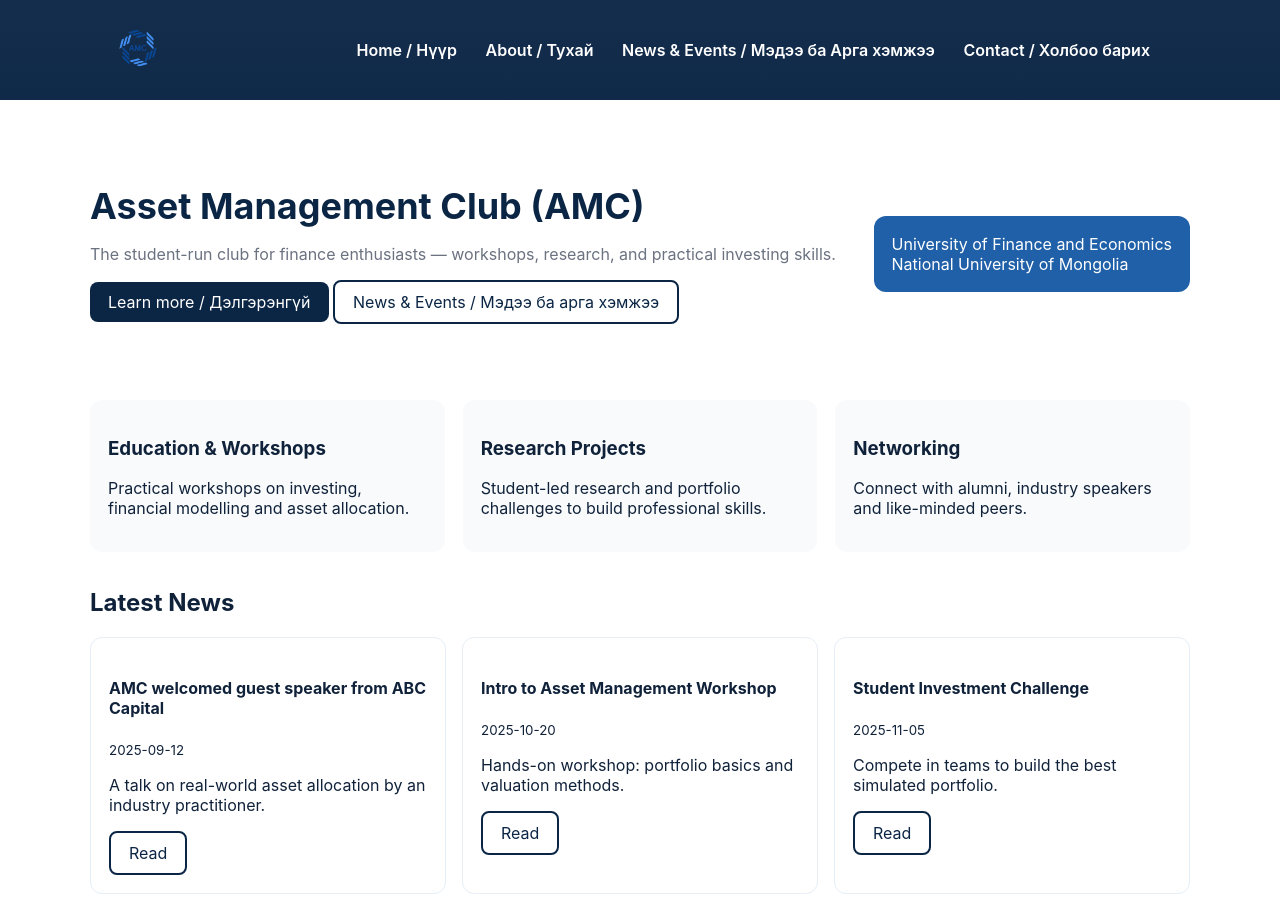
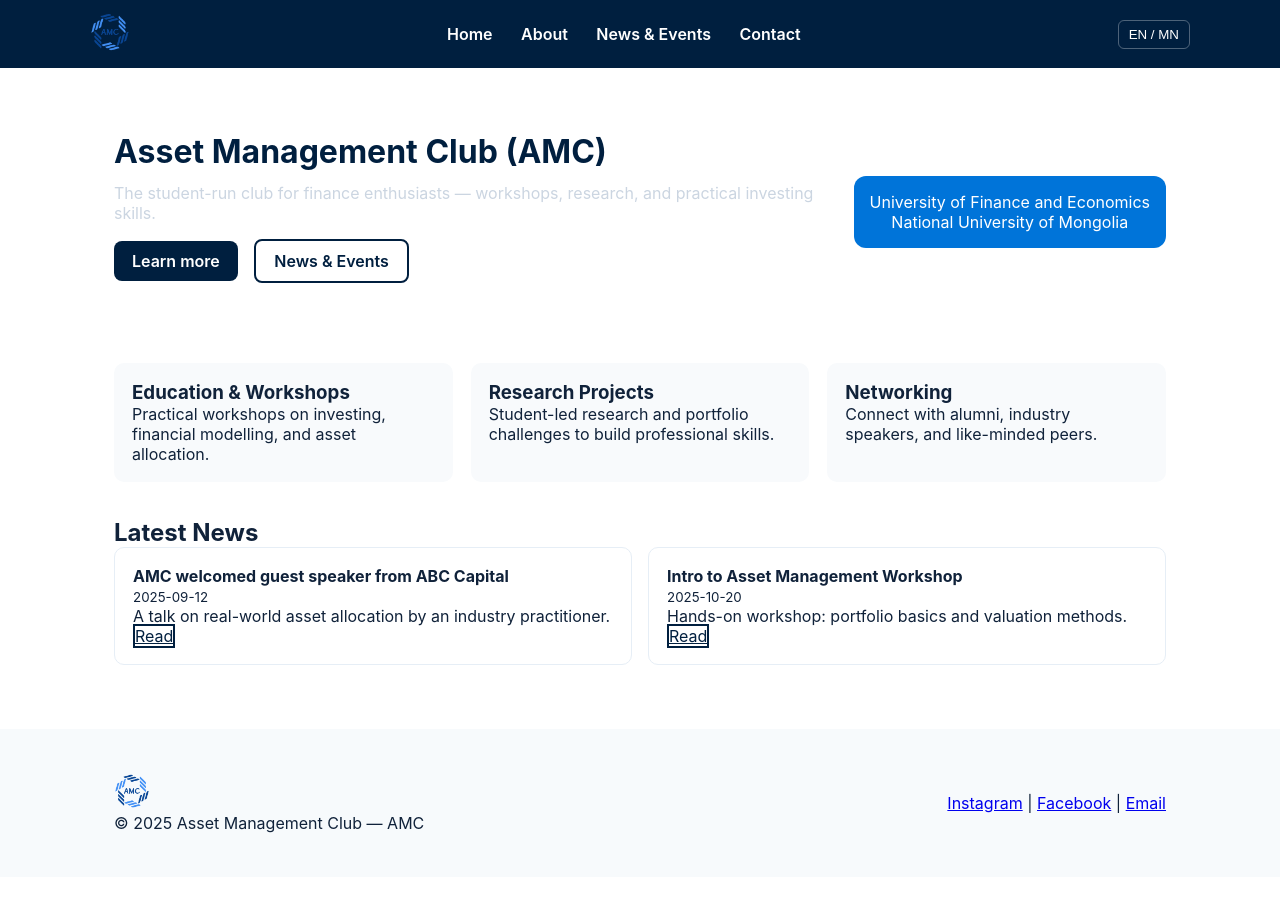
Before and after one commit to amc-mn/amc.mn, a plain HTML site: page index.html in a window 1280 px wide. Shown: the top 897 px of the page. Drawn offline with Linux system fonts and the light colour scheme.

Commit message:
Update index.html

```diff
--- a/index.html
+++ b/index.html
@@ -6,77 +6,100 @@
 <title>Asset Management Club — Home</title>
 <link rel="icon" href="logo.png">
 <style>
-    :root{
-      --navy:#0b2545;
-      --blue:#2060a8;
-      --white:#ffffff;
-      --muted:#6b7280;
-      --radius:10px;
-      --container:1100px;
+  :root {
+    --navy: #001f3f;    /* deep navy blue main theme */
+    --blue: #0074D9;    /* accent blue */
+    --white: #ffffff;
+    --muted: #cbd5e1;
+    --radius: 10px;
+    --container: 1100px;
   }
-    *{box-sizing:border-box;}
-    body{font-family:Inter, Poppins, system-ui, -apple-system, 'Segoe UI', Roboto, Arial; margin:0; color:#10223a; background:#fff;}
-    .container{max-width:var(--container); margin:0 auto; padding:28px;}
-    .site-header{background:linear-gradient(180deg, rgba(11,37,69,0.96), rgba(11,37,69,0.98)); color:var(--white);}
-    .header-inner{display:flex; align-items:center; justify-content:space-between; flex-wrap:wrap;}
-    .brand img{height:40px;}
-    .main-nav a{color:var(--white); text-decoration:none; margin:0 12px; font-weight:600;}
-    .page-content{padding:36px 0;}
-    .hero{padding:48px 0; display:flex; align-items:center; flex-wrap:wrap;}
-    .hero-card{flex:1;}
-    .hero-card h1{font-size:36px; margin:0 0 8px; color:var(--navy);}
-    .hero-card .lead{color:var(--muted); margin-bottom:16px;}
-    .btn{display:inline-block; padding:10px 18px; border-radius:8px; text-decoration:none;}
-    .btn-primary{background:var(--navy); color:var(--white);}
-    .btn-outline{border:2px solid var(--navy); color:var(--navy); background:transparent;}
-    .badge{background:var(--blue); color:var(--white); padding:18px; border-radius:12px; margin-left:24px;}
-    .features{display:grid; grid-template-columns:repeat(3,1fr); gap:18px; margin-top:28px;}
-    .feature{background:#f8fafc; padding:18px; border-radius:12px;}
-    .latest{margin-top:36px;}
-    .card-grid{display:grid; grid-template-columns:repeat(auto-fit,minmax(240px,1fr)); gap:16px;}
-    .card{background:#fff; border:1px solid #e6eef6; padding:18px; border-radius:12px;}
-    .site-footer{background:#f7fafc; padding:20px 0; margin-top:40px;}
-    .footer-inner{display:flex; justify-content:space-between; align-items:center; flex-wrap:wrap;}
-    @media (max-width:900px){
-      .features{grid-template-columns:1fr;}
-      .header-inner{flex-direction:column;}
-      .main-nav{margin-top:12px;}
+
+  * { box-sizing: border-box; margin: 0; padding: 0; }
+  body { font-family: Inter, Poppins, system-ui, -apple-system, 'Segoe UI', Roboto, Arial; color: #10223a; background: #fff; }
+  .container { max-width: var(--container); margin: 0 auto; padding: 24px; }
+
+  /* Header */
+  .site-header { background: var(--navy); color: var(--white); }
+  .header-inner { display: flex; justify-content: space-between; align-items: center; flex-wrap: wrap; padding: 12px 0; }
+  .brand img { height: 40px; }
+  .main-nav a { color: var(--white); text-decoration: none; margin: 0 12px; font-weight: 600; }
+  .lang-btn { background: transparent; border: 1px solid rgba(255,255,255,0.3); color: var(--white); padding: 6px 10px; border-radius: 6px; cursor: pointer; }
+
+  /* Hero */
+  .hero { display: flex; align-items: center; justify-content: space-between; padding: 40px 0; flex-wrap: wrap; }
+  .hero-card { flex: 1; min-width: 280px; }
+  .hero-card h1 { font-size: 2rem; margin-bottom: 12px; color: var(--navy); }
+  .hero-card p { color: var(--muted); margin-bottom: 16px; }
+  .cta-row a { display: inline-block; margin-right: 12px; margin-bottom: 8px; padding: 10px 18px; border-radius: 8px; text-decoration: none; font-weight: 600; }
+  .btn-primary { background: var(--navy); color: var(--white); }
+  .btn-outline { border: 2px solid var(--navy); color: var(--navy); background: transparent; }
+  .badge { background: var(--blue); color: var(--white); padding: 16px; border-radius: 12px; margin-left: 24px; flex-shrink: 0; text-align: center; min-width: 200px; }
+
+  /* Features */
+  .features { display: grid; grid-template-columns: repeat(3, 1fr); gap: 18px; margin-top: 32px; }
+  .feature { background: #f8fafc; padding: 18px; border-radius: var(--radius); }
+
+  /* Latest news */
+  .latest { margin-top: 36px; }
+  .card-grid { display: grid; grid-template-columns: repeat(auto-fit, minmax(240px,1fr)); gap: 16px; }
+  .card { background: #fff; border: 1px solid #e6eef6; padding: 18px; border-radius: var(--radius); }
+
+  /* Footer */
+  .site-footer { background: #f7fafc; padding: 20px 0; margin-top: 40px; }
+  .footer-inner { display: flex; justify-content: space-between; align-items: center; flex-wrap: wrap; }
+  .footer-inner img { height: 36px; }
+
+  /* Page content */
+  .page-content { padding: 36px 0; }
+
+  /* Mobile responsiveness */
+  @media (max-width: 900px) {
+    .main-nav { width: 100%; margin-top: 12px; display: flex; flex-wrap: wrap; gap: 8px; }
+    .hero { flex-direction: column; text-align: center; }
+    .badge { margin-left: 0; margin-top: 16px; }
+    .features { grid-template-columns: 1fr; }
+    .card-grid { grid-template-columns: 1fr; }
   }
 </style>
 </head>
 <body>
+
 <!-- Header -->
 <header class="site-header">
   <div class="container header-inner">
     <a class="brand" href="index.html"><img src="logo.png" alt="AMC logo"></a>
     <nav class="main-nav">
-        <a href="index.html">Home / Нүүр</a>
-        <a href="about.html">About / Тухай</a>
-        <a href="news.html">News & Events / Мэдээ ба Арга хэмжээ</a>
-        <a href="contact.html">Contact / Холбоо барих</a>
+      <a href="index.html">Home</a>
+      <a href="about.html">About</a>
+      <a href="news.html">News & Events</a>
+      <a href="contact.html">Contact</a>
     </nav>
+    <button class="lang-btn" id="langToggle">EN / MN</button>
   </div>
 </header>
 
 <!-- Hero Section -->
-  <main class="container page-content">
+<main class="container">
   <section class="hero">
     <div class="hero-card">
       <h1>Asset Management Club (AMC)</h1>
-        <p class="lead">The student-run club for finance enthusiasts — workshops, research, and practical investing skills.</p>
-        <a class="btn btn-primary" href="about.html">Learn more / Дэлгэрэнгүй</a>
-        <a class="btn btn-outline" href="news.html">News & Events / Мэдээ ба арга хэмжээ</a>
+      <p>The student-run club for finance enthusiasts — workshops, research, and practical investing skills.</p>
+      <div class="cta-row">
+        <a class="btn btn-primary" href="about.html">Learn more</a>
+        <a class="btn btn-outline" href="news.html">News & Events</a>
+      </div>
     </div>
     <aside class="badge">
-        University of Finance and Economics<br>
-        National University of Mongolia
+      <p>University of Finance and Economics<br>National University of Mongolia</p>
     </aside>
   </section>
 
+  <!-- Features -->
   <section class="features">
     <div class="feature">
       <h3>Education & Workshops</h3>
-        <p>Practical workshops on investing, financial modelling and asset allocation.</p>
+      <p>Practical workshops on investing, financial modelling, and asset allocation.</p>
     </div>
     <div class="feature">
       <h3>Research Projects</h3>
@@ -84,10 +107,11 @@
     </div>
     <div class="feature">
       <h3>Networking</h3>
-        <p>Connect with alumni, industry speakers and like-minded peers.</p>
+      <p>Connect with alumni, industry speakers, and like-minded peers.</p>
     </div>
   </section>
 
+  <!-- Latest News -->
   <section class="latest">
     <h2>Latest News</h2>
     <div class="card-grid">
@@ -103,12 +127,6 @@
         <p>Hands-on workshop: portfolio basics and valuation methods.</p>
         <a class="btn btn-outline" href="#">Read</a>
       </div>
-        <div class="card">
-          <h4>Student Investment Challenge</h4>
-          <small>2025-11-05</small>
-          <p>Compete in teams to build the best simulated portfolio.</p>
-          <a class="btn btn-outline" href="#">Read</a>
-        </div>
     </div>
   </section>
 </main>
@@ -117,7 +135,7 @@
 <footer class="site-footer">
   <div class="container footer-inner">
     <div>
-        <img src="logo.png" alt="AMC logo" height="36">
+      <img src="logo.png" alt="AMC logo">
       <p>&copy; 2025 Asset Management Club — AMC</p>
     </div>
     <div>
@@ -127,5 +145,6 @@
     </div>
   </div>
 </footer>
+
 </body>
 </html>
```
Lines whose indentation alone changed are shown as unchanged.
